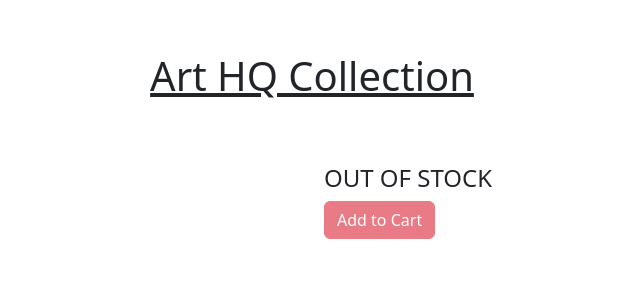
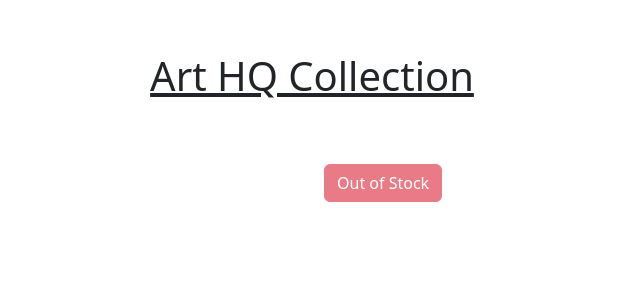
Before and after one commit to jmcaballas/django-shopping-cart, a Django app: template templates/shoppingcart/details.html in a window 1280 px wide. Shown: the part 56-356 px from the top of the page, without its empty margins (328-968 px from the left). Run offline with Django 4.2, Linux system fonts and the light colour scheme; the template is opened without the code that fills it, so the values that code supplies are empty; the visitor is signed in with stand-in values (Sample User, id 1).

Commit message:
Add functionality to add to cart in cart page

```diff
--- a/templates/shoppingcart/details.html
+++ b/templates/shoppingcart/details.html
@@ -23,11 +23,11 @@
                 <h2>{{ product.price }}</h2>
                 {% if user.is_authenticated %}
                     {% if product.stock > 0 %}
-                        <h4>[NUMBER FIELD FOR ORDER]</h4>
-                        <button class="btn btn-danger">Add to Cart</button>
+                        <a href={% url 'shoppingcart:add-to-cart' product.slug %}>
+                            <button class="btn btn-danger">Add to Cart</button>
+                        </a>
                     {% else %}
-                        <h4>OUT OF STOCK</h4>
-                        <button class="btn btn-danger" disabled>Add to Cart</button>
+                        <button class="btn btn-danger" disabled>Out of Stock</button>
                     {% endif %}
                 {% endif %}
             </div>
```
